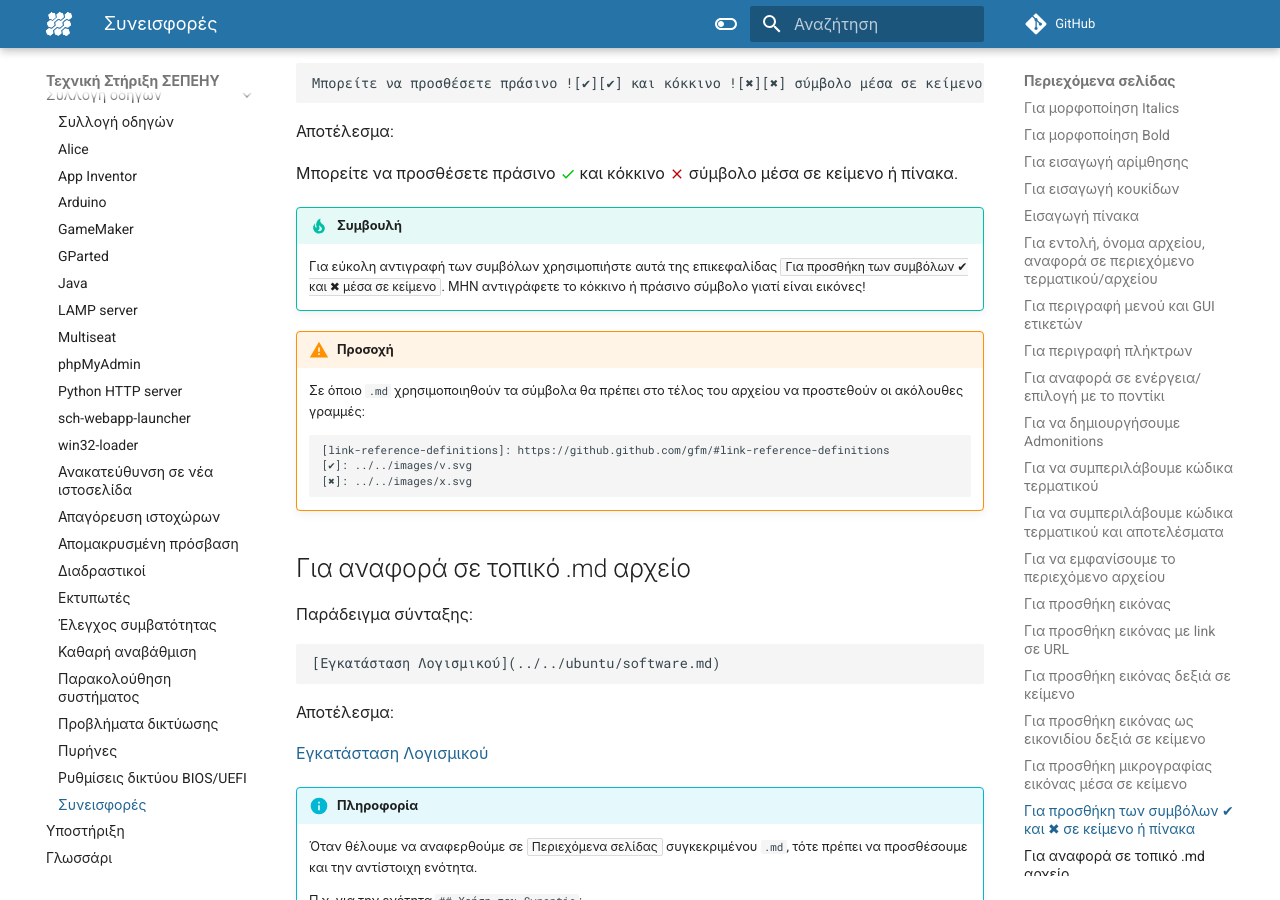
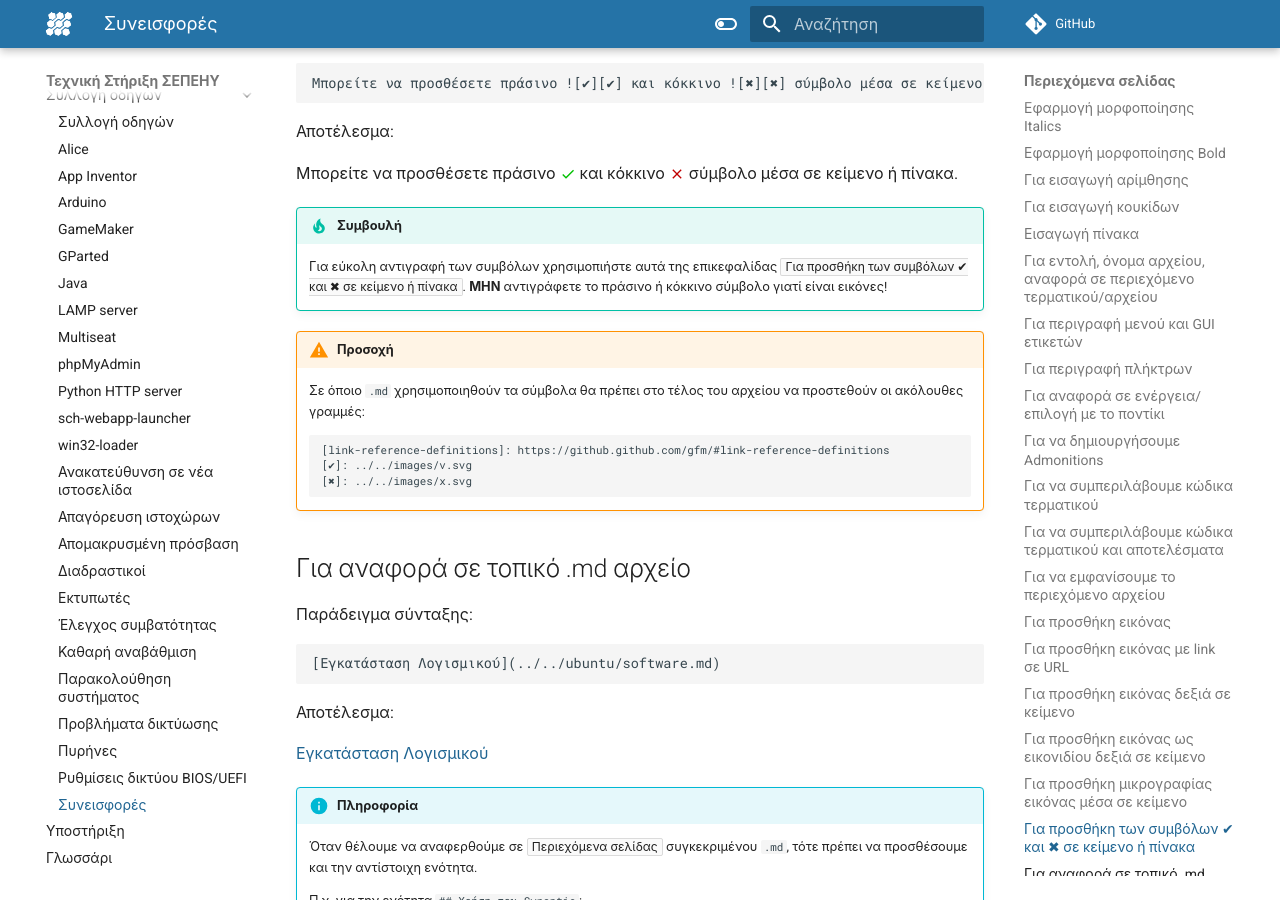
Before and after one commit to siahos/el.ltsp.org, an MkDocs documentation site: the page built from docs/guides/contributing/index.md, in a window 1280 px wide and 900 px high, scrolled down 8443 px. Built offline with MkDocs 1.6.1 and Material for MkDocs 9.7.7, drawn with Linux system fonts in a browser that asks for light colours; comment, search, counter and statistics services are not loaded; some of the changed text lies outside the part shown.

Commit message:
update contributing

```diff
--- a/docs/guides/contributing/index.md
+++ b/docs/guides/contributing/index.md
@@ -3,7 +3,7 @@
 Για τη συγγραφή των markdown (.md) αρχείων ακολουθούνται
 οι ίδιοι κανόνες με το [LTSP Project](https://ltsp.org/advanced/markdown/):
 
-## Για μορφοποίηση Italics
+## Εφαρμογή μορφοποίησης Italics
 
 Παράδειγμα σύνταξης:
 
@@ -13,7 +13,7 @@
 
 *κείμενο*
 
-## Για μορφοποίηση Bold
+## Εφαρμογή μορφοποίησης Bold
 
 Παράδειγμα σύνταξης:
 
@@ -321,7 +321,7 @@ $ μπορούμε να χρησιμοποιήσουμε το $
 Μπορείτε να προσθέσετε πράσινο ![✔][✔] και κόκκινο ![✖][✖] σύμβολο μέσα σε κείμενο ή πίνακα.
 
 !!! tip "Συμβουλή"
-    Για εύκολη αντιγραφή των συμβόλων χρησιμοπιήστε αυτά της επικεφαλίδας ***Για προσθήκη των συμβόλων ✔ και ✖ μέσα σε κείμενο***. ΜΗΝ αντιγράφετε το κόκκινο ή πράσινο σύμβολο γιατί είναι εικόνες!
+    Για εύκολη αντιγραφή των συμβόλων χρησιμοπιήστε αυτά της επικεφαλίδας ***Για προσθήκη των συμβόλων ✔ και ✖ σε κείμενο ή πίνακα***. **ΜΗΝ** αντιγράφετε το πράσινο ή κόκκινο σύμβολο γιατί είναι εικόνες!
 
 !!! warning "Προσοχή"
     Σε όποιο `.md` χρησιμοποιηθούν τα σύμβολα θα πρέπει στο τέλος του αρχείου να προστεθούν οι ακόλουθες γραμμές:
```
